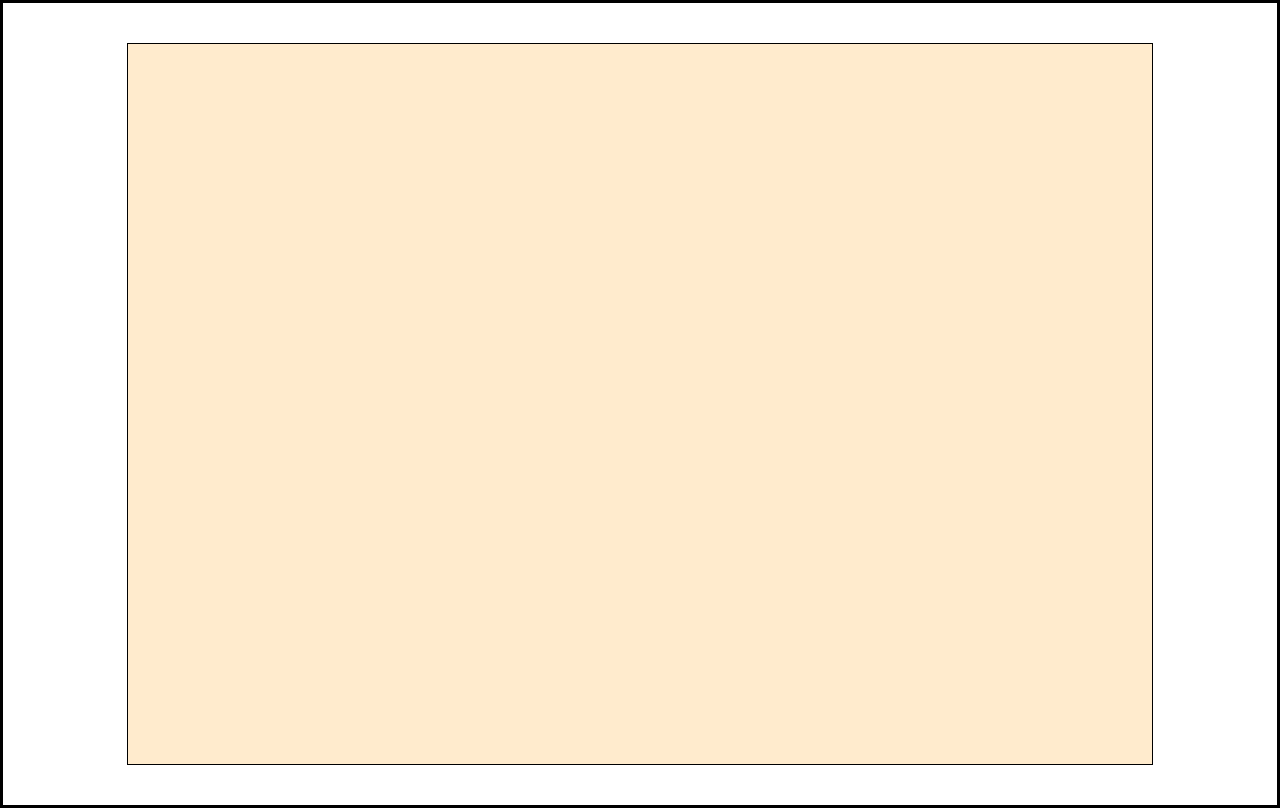
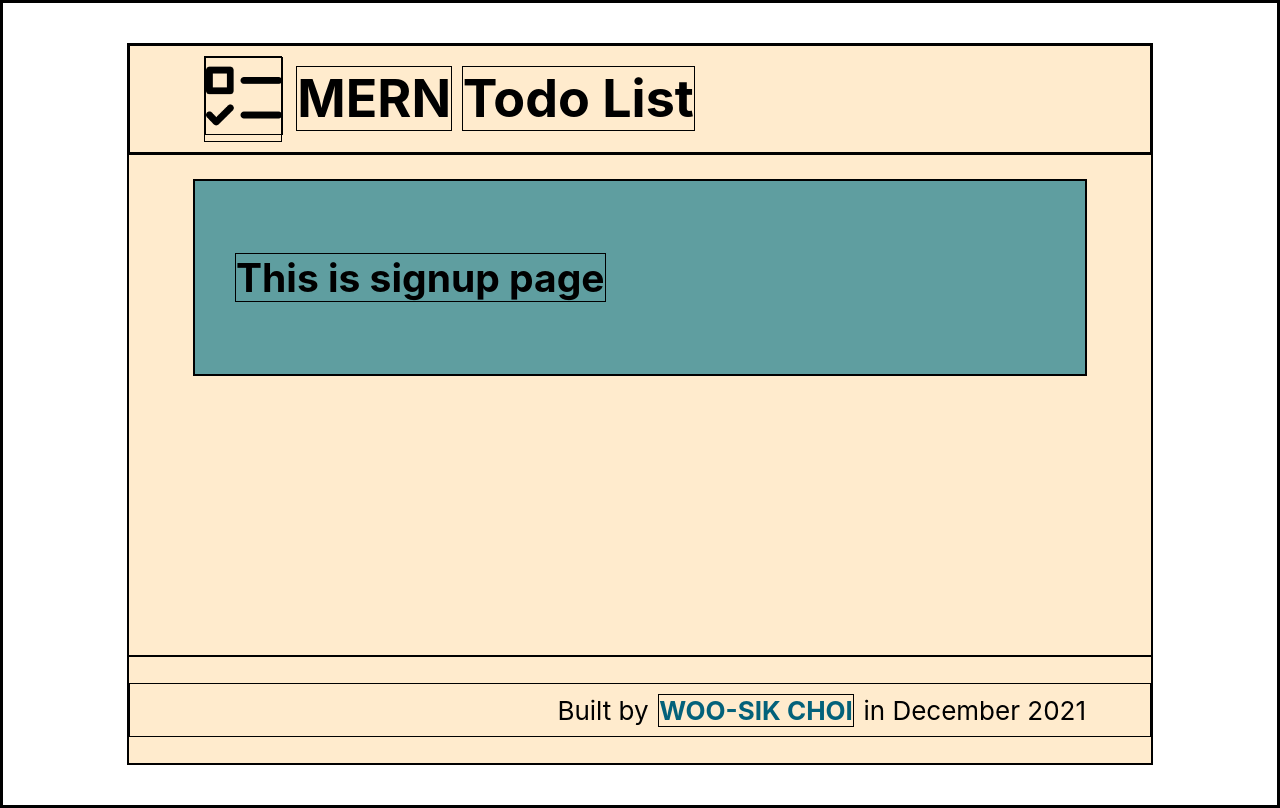
Before and after one commit to dvlprwchoi/mern-tdl, a React (Create React App) app: page /signup in a window 1280 px wide. Built offline with nearby package versions, Linux system fonts and the light colour scheme.

Commit message:
Link Signup component

```diff
--- a/src/App.js
+++ b/src/App.js
@@ -3,18 +3,26 @@
 import Main from './components/Main/Main';
 import './App.css';
 import { BrowserRouter as Router, Switch, Route } from 'react-router-dom';
+import Signup from './components/Signup/Signup';
 
 function App() {
   return (
     <Router>
       <div className="App">
+        <Header />
         <Switch>
           <Route exact path="/">
-            <Header />
+            {/* <Header /> */}
             <Main />
-            <Footer />
+            {/* <Footer /> */}
+          </Route>
+          <Route exact path="/signup">
+            {/* <Header /> */}
+            <Signup />
+            {/* <Footer /> */}
           </Route>
         </Switch>
+        <Footer />
       </div>
     </Router>
   );
--- /dev/null
+++ b/src/components/Signup/Signup.css
@@ -0,0 +1,8 @@
+.signup {
+  background-color: cadetblue;
+}
+
+.signup-message {
+  display: flex;
+  padding: 5vh;
+}
--- /dev/null
+++ b/src/components/Signup/Signup.js
@@ -0,0 +1,15 @@
+import './Signup.css';
+
+function Signup() {
+  return (
+    <div className="main">
+      <div className="signup">
+        <div className="signup-message">
+          <h2>This is signup page</h2>
+        </div>
+      </div>
+    </div>
+  );
+}
+
+export default Signup;
--- a/src/components/Welcome/Welcome.js
+++ b/src/components/Welcome/Welcome.js
@@ -1,3 +1,4 @@
+import { Link } from 'react-router-dom';
 import './Welcome.css';
 
 function Welcome() {
@@ -11,7 +12,9 @@
       </div>
       <div className="welcome-buttons">
         <button className="login-button">Log In</button>
-        <button className="signup-button">Sign Up</button>
+        <Link to="/signup">
+          <button className="signup-button">Sign Up</button>
+        </Link>
       </div>
     </div>
   );
```
